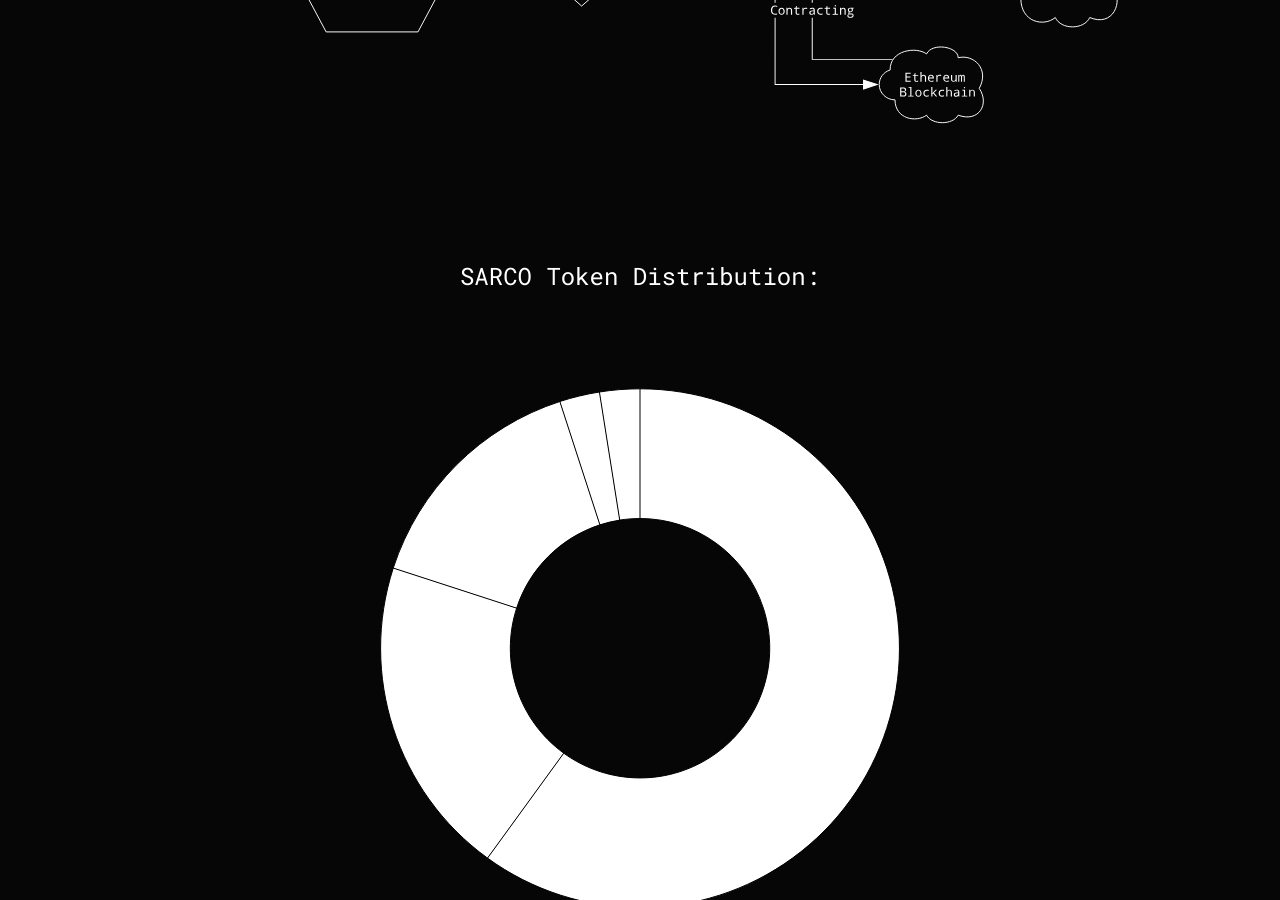
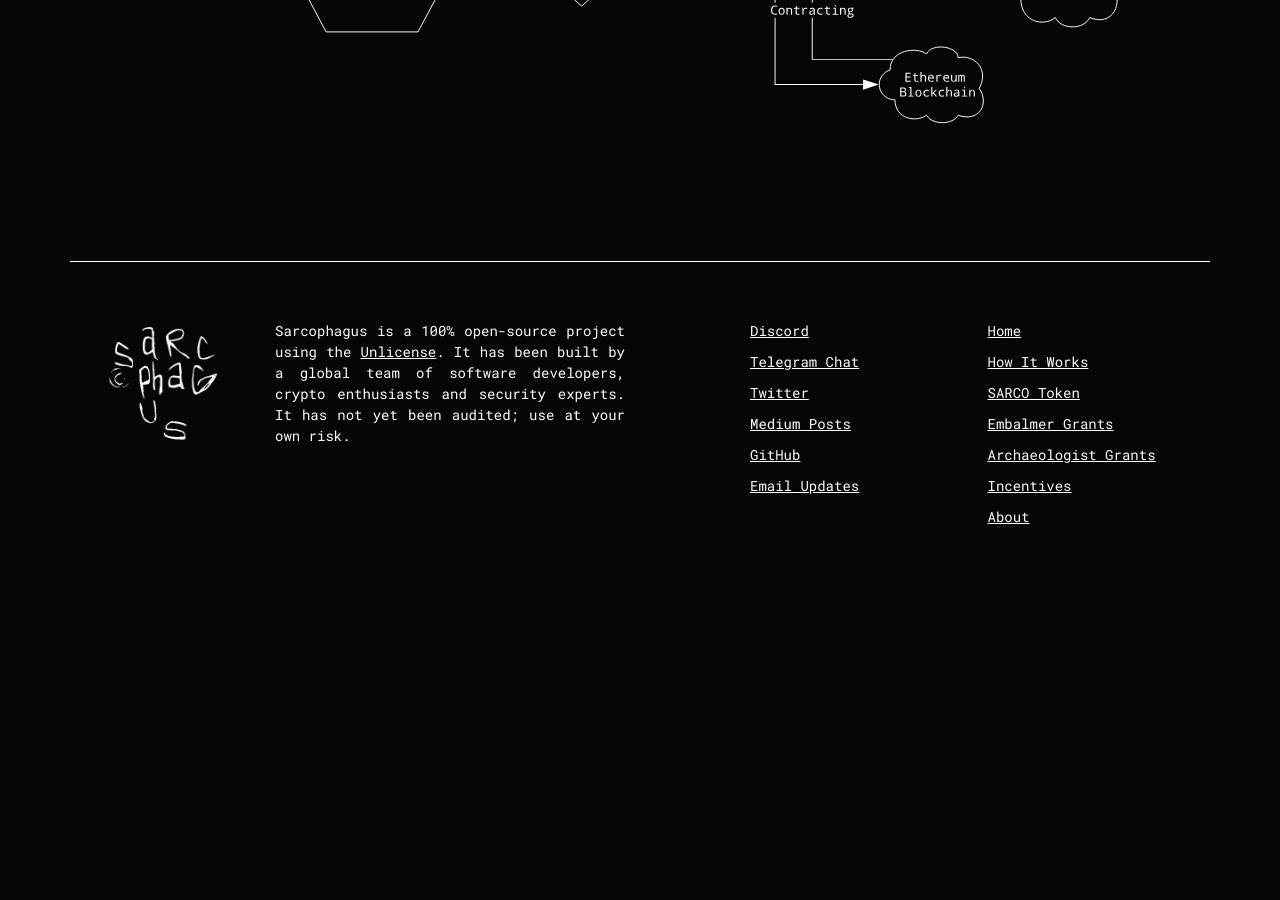
Before and after one commit to sarcophagus-org/marketing_site, a Jekyll site: the page built from sarco_token.html, in a window 1280 px wide and 900 px high, scrolled down 1836 px. Built offline with Jekyll 4.4.1, drawn with Linux system fonts in a browser that asks for light colours; after the commit the page ends 2389 px from its top, so only the background shows below that.

Commit message:
token updates

```diff
--- a/archaeologist_grants.html
+++ b/archaeologist_grants.html
@@ -16,7 +16,7 @@
 
     <div class="row">
       <div class="col">
-        <p>In an effort to further decentralize and democratize Sarcophagus, 50 equal sized grants of SARCO ERC20 tokens will be given away to operators of nodes in existing proof-of-stake networks. <span>These 50 grants will equal 2.5% of the total (fixed) token supply.</span></p>
+        <p>In an effort to further decentralize and democratize Sarcophagus, 50 equal sized grants of SARCO ERC20 tokens will be given away to operators of nodes in existing proof-of-stake networks. <span>These 50 grants will equal 2% of the total (fixed) token supply.</span></p>
 
         <p>These grants can be used to spin up Archaeologist servers, wherein SARCO tokens must be bonded into the contract in order to be available to earn rewards for wrapping, unwrapping and resurrecting sarcophagi. For ~1 year (2.5m blocks) after launch, all SARCO tokens bonded in Archaeologist contracts will receive additional rewards from the network in direct proportion to their bonded token balances. You can read more about these bond-based incentives on the <a href="{{site.baseurl}}/incentives">Incentives Page</a>.</p>
 
--- a/embalmer_grants.html
+++ b/embalmer_grants.html
@@ -16,7 +16,7 @@
 
     <div class="row">
       <div class="col">
-        <p>In an effort to further decentralize Sarcophagus and to kick-start use, 1000 equal sized grants of SARCO ERC20 tokens will be given away after launch. <span>These 1000 grants will equal 2.5% of the total (fixed) token supply.</span> </p>
+        <p>In an effort to further decentralize Sarcophagus and to kick-start use, 1000 equal sized grants of SARCO ERC20 tokens will be given away after launch. <span>These 1000 grants will equal 2% of the total (fixed) token supply.</span> </p>
 
         <p>There are no explicit rules for which applications will be chosen. Our goal is to distribute tokens to those applicants that intend to use the tokens for the operation of dead man's switches. Political organizations, will and trust lawyers, crypto-tinkerers are all encouraged to apply. </p>
 
--- a/sarco_token.html
+++ b/sarco_token.html
@@ -29,19 +29,3 @@
     </div>
   </div>
 </div>
-
-
-<div id="distribution">
-  <div class="container">
-    <div class="row">
-      <div class="col">
-        <h2>SARCO Token Distribution:</h2>
-      </div>
-    </div>
-    <div class="row">
-      <div class="col">
-        <img src="{{site.baseurl}}/assets/img/distribution.svg" class="img-fluid"/>
-      </div>
-    </div>
-  </div>
-</div>
```
